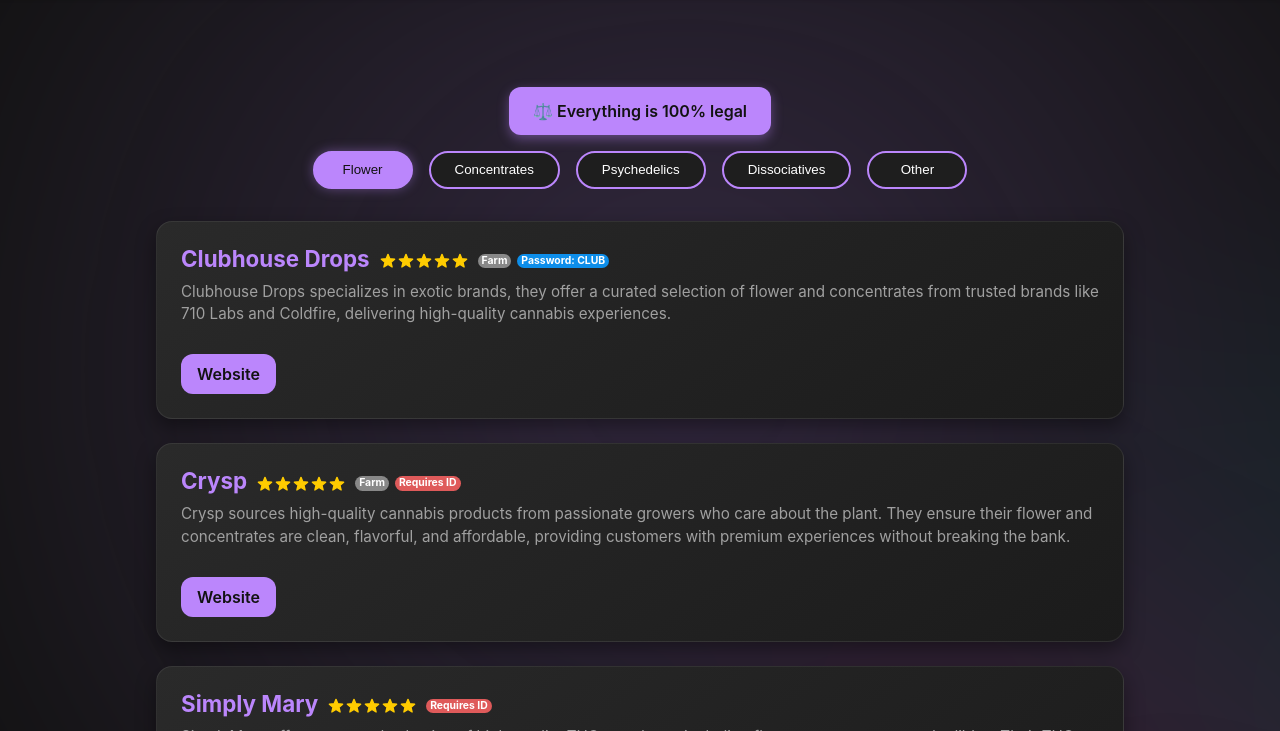
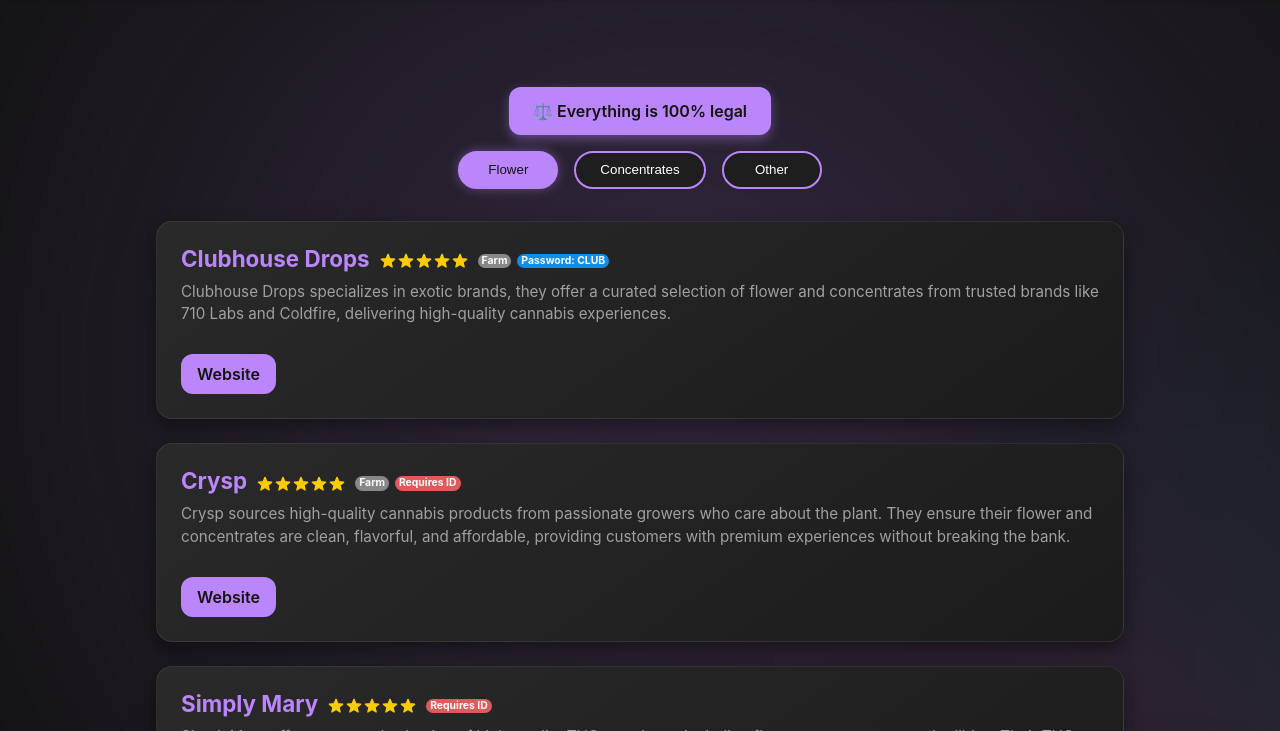
Before and after one commit to 1208s1620/1208s1620.github.io, a plain HTML site: page index.html in a window 1280 px wide. Shown: the part 69-800 px from the top of the page. Drawn offline with Linux system fonts and the light colour scheme.

Commit message:
Update index.html

```diff
--- a/index.html
+++ b/index.html
@@ -400,7 +400,7 @@
     Need to get in contact, @rcphetuxsaymfcov on <a href="https://discord.com/">discord</a>
   </footer>
   <script>
-    const customTabOrder = ["Flower", "Concentrates", "Psychedelics", "Dissociatives", "Other"];
+    const customTabOrder = ["Flower", "Concentrates", "Other"];
     const Vendors = [
       {
         Title: "Clubhouse Drops",
@@ -525,7 +525,7 @@
       {
         Title: "Rift Chems",
         Description: "Rift Chems offers the most variety of research chemical products to scientific researchers online, including: Etizolam, Bromazolam, Rilmazafone, Clobromazolam, Odsmt, 2fdck, 4fmph, Ethylbromazolam (Bromoethylazolam), Phenazolam, 4metmp, Flubrotizolam & more.",
-        Sections: ["Dissociatives", "Other"],
+        Sections: ["Other"],
         Rating: 3,
         IsNew: false, IsFarm: false, Password: "", RequiresID: false,
         Buttons: [{ Text: "Website", Link: "https://riftchems.com/" }]
@@ -541,7 +541,7 @@
       {
         Title: "Chems CA",
         Description: "Chems.ca is a Canadian online platform specializing in the sale and distribution of chemicals and laboratory supplies for research, industrial, and educational purposes. It offers a wide range of high-quality products backed by reliable customer service and regulatory compliance.",
-        Sections: ["Psychedelics"],
+        Sections: ["Other"],
         Rating: 4,
         IsNew: false, IsFarm: false, Password: "", RequiresID: true,
         Buttons: [{ Text: "Website", Link: "https://chems.ca/" }]
```
